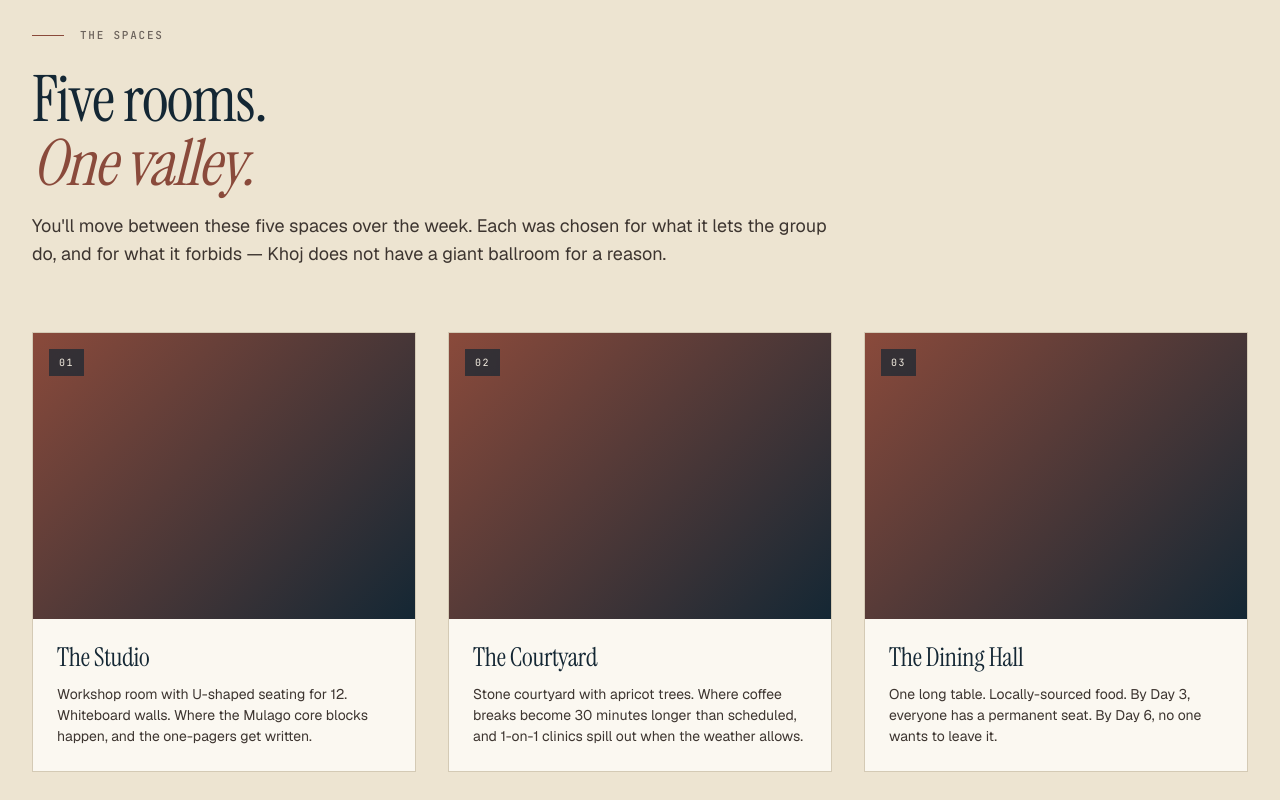
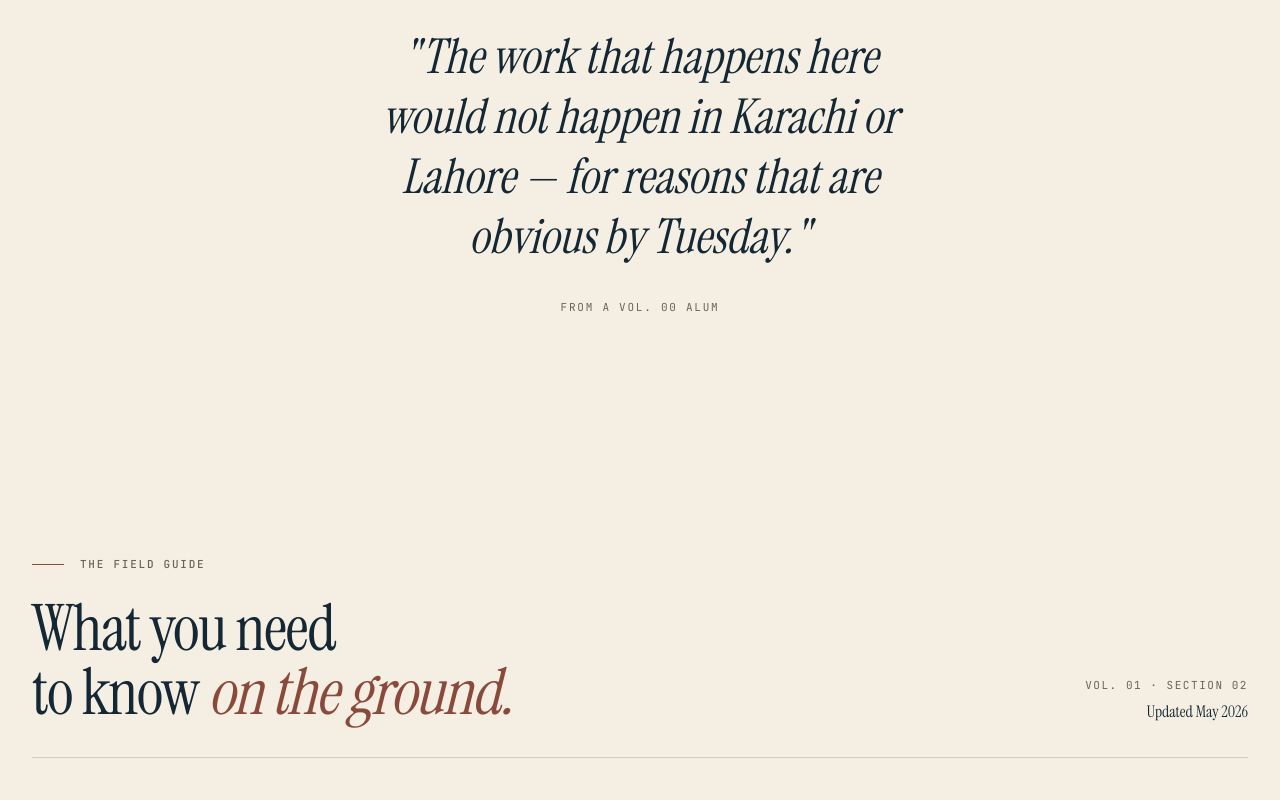
Before and after one commit to usmanjaved-droid/summit-fellowship-website, a Next.js app: page /venue in a window 1280 px wide. Shown: the part 5340-6140 px from the top of the page. Built offline with nearby package versions, Linux system fonts and the light colour scheme.

Commit message:
refactor: remove spaces section from venue page

```diff
--- a/app/venue/page.module.css
+++ b/app/venue/page.module.css
@@ -541,114 +541,6 @@
 @media (max-width: 700px) {
   .factStripGrid {
     grid-template-columns: repeat(2, 1fr);
-  }
-}
-
-/* === Spaces Section === */
-.spaces {
-  padding: 120px 0;
-  background: var(--paper-warm);
-  position: relative;
-}
-
-.spacesHead {
-  max-width: 800px;
-  margin-bottom: 64px;
-}
-
-.spacesHead h2 {
-  font-size: clamp(40px, 5vw, 72px);
-  color: var(--alpine-deep);
-  line-height: 1;
-  letter-spacing: -0.02em;
-  margin-bottom: 16px;
-}
-
-.spacesHead h2 em {
-  color: var(--clay);
-  font-style: italic;
-}
-
-.spacesHead p {
-  font-size: 18px;
-  color: var(--ink-soft);
-  line-height: 1.55;
-}
-
-.spaceGrid {
-  display: grid;
-  grid-template-columns: repeat(3, 1fr);
-  gap: 32px;
-}
-
-.spaceCard {
-  background: var(--paper-cool);
-  border: 1px solid var(--line);
-  overflow: hidden;
-  display: flex;
-  flex-direction: column;
-  transition: transform 0.3s ease-out;
-}
-
-.spaceCard:hover {
-  transform: translateY(-4px);
-}
-
-.spaceCardMedia {
-  aspect-ratio: 4/3;
-  background-size: cover;
-  background-position: center;
-  position: relative;
-  background: linear-gradient(180deg, rgba(20, 39, 52, 0.2) 0%, rgba(20, 39, 52, 0.4) 100%);
-}
-
-.spaceCardPlaceholder {
-  width: 100%;
-  height: 100%;
-  background: linear-gradient(135deg, var(--clay) 0%, var(--alpine-deep) 100%);
-  display: flex;
-  align-items: center;
-  justify-content: center;
-}
-
-.spaceCardNum {
-  position: absolute;
-  top: 16px;
-  left: 16px;
-  font-family: var(--font-mono);
-  font-size: 10px;
-  letter-spacing: 0.14em;
-  color: var(--paper);
-  background: rgba(20, 39, 52, 0.7);
-  padding: 6px 10px;
-  backdrop-filter: blur(4px);
-}
-
-.spaceCardNumOverlay {
-  z-index: 2;
-}
-
-.spaceCardBody {
-  padding: 24px;
-}
-
-.spaceCardTitle {
-  font-family: var(--font-serif);
-  font-size: 26px;
-  color: var(--alpine-deep);
-  line-height: 1.1;
-  margin-bottom: 12px;
-}
-
-.spaceCardDesc {
-  font-size: 14px;
-  color: var(--ink-soft);
-  line-height: 1.5;
-}
-
-@media (max-width: 900px) {
-  .spaceGrid {
-    grid-template-columns: 1fr;
   }
 }
 
--- a/app/venue/page.tsx
+++ b/app/venue/page.tsx
@@ -5,15 +5,6 @@ import styles from './page.module.css';
 export const metadata = {
   title: 'Khoj Resort, Skardu — Summit Fellowship',
 };
-
-const SPACES = [
-  { id: 'space-studio', num: '01', title: 'The Studio', desc: 'Workshop room with U-shaped seating for 12. Whiteboard walls. Where the Mulago core blocks happen, and the one-pagers get written.' },
-  { id: 'space-courtyard', num: '02', title: 'The Courtyard', desc: 'Stone courtyard with apricot trees. Where coffee breaks become 30 minutes longer than scheduled, and 1-on-1 clinics spill out when the weather allows.' },
-  { id: 'space-dining', num: '03', title: 'The Dining Hall', desc: 'One long table. Locally-sourced food. By Day 3, everyone has a permanent seat. By Day 6, no one wants to leave it.' },
-  { id: 'space-library', num: '04', title: 'The Library Lounge', desc: 'Fireplace, mismatched armchairs, surprisingly well-stocked shelves. Default home for fireside chats and post-dinner spillover.' },
-  { id: 'space-orchard', num: '05', title: 'The Orchard', desc: "A short walk from the main building. The default outdoor classroom for 1-on-1 clinics. The cohort's photo gets taken here on Day 6." },
-  { id: 'space-fort', num: '06', title: 'Off-site: Shigar Fort', desc: "15-minute drive. 17th-century Balti fort. Where the Lightning Talks happen on Day 2 — and where the photos every cohort posts come from." },
-];
 
 export default function VenuePage() {
   return (
@@ -249,32 +240,6 @@ export default function VenuePage() {
             <div className={styles.factStripCell}><span className={styles.factLabel}>Workshop capacity</span><span className={styles.factValue}>~30 people</span></div>
             <div className={styles.factStripCell}><span className={styles.factLabel}>Wifi</span><span className={styles.factValue}>Yes — patchy</span></div>
             <div className={styles.factStripCell}><span className={styles.factLabel}>Vibe</span><span className={styles.factValue}>Intentionally quiet</span></div>
-          </div>
-        </div>
-      </section>
-
-      {/* Spaces */}
-      <section className={styles.spaces} style={{ background: 'var(--paper-warm)' }}>
-        <div className="container">
-          <div className={styles.spacesHead}>
-            <div className="eyebrow-line"><span className="eyebrow-line__line"></span><span className="eyebrow">The spaces</span></div>
-            <h2>Five rooms.<br /><em>One valley.</em></h2>
-            <p>You'll move between these five spaces over the week. Each was chosen for what it lets the group do, and for what it forbids — Khoj does not have a giant ballroom for a reason.</p>
-          </div>
-
-          <div className={styles.spaceGrid}>
-            {SPACES.map((s) => (
-              <article key={s.id} className={styles.spaceCard}>
-                <div className={styles.spaceCardMedia}>
-                  <div className={styles.spaceCardPlaceholder}></div>
-                  <span className={`${styles.spaceCardNum} ${styles.spaceCardNumOverlay}`}>{s.num}</span>
-                </div>
-                <div className={styles.spaceCardBody}>
-                  <h3 className={styles.spaceCardTitle}>{s.title}</h3>
-                  <p className={styles.spaceCardDesc}>{s.desc}</p>
-                </div>
-              </article>
-            ))}
           </div>
         </div>
       </section>
```
Also changed, not shown: 1 other file (tests, documents, lock files or other folders).
